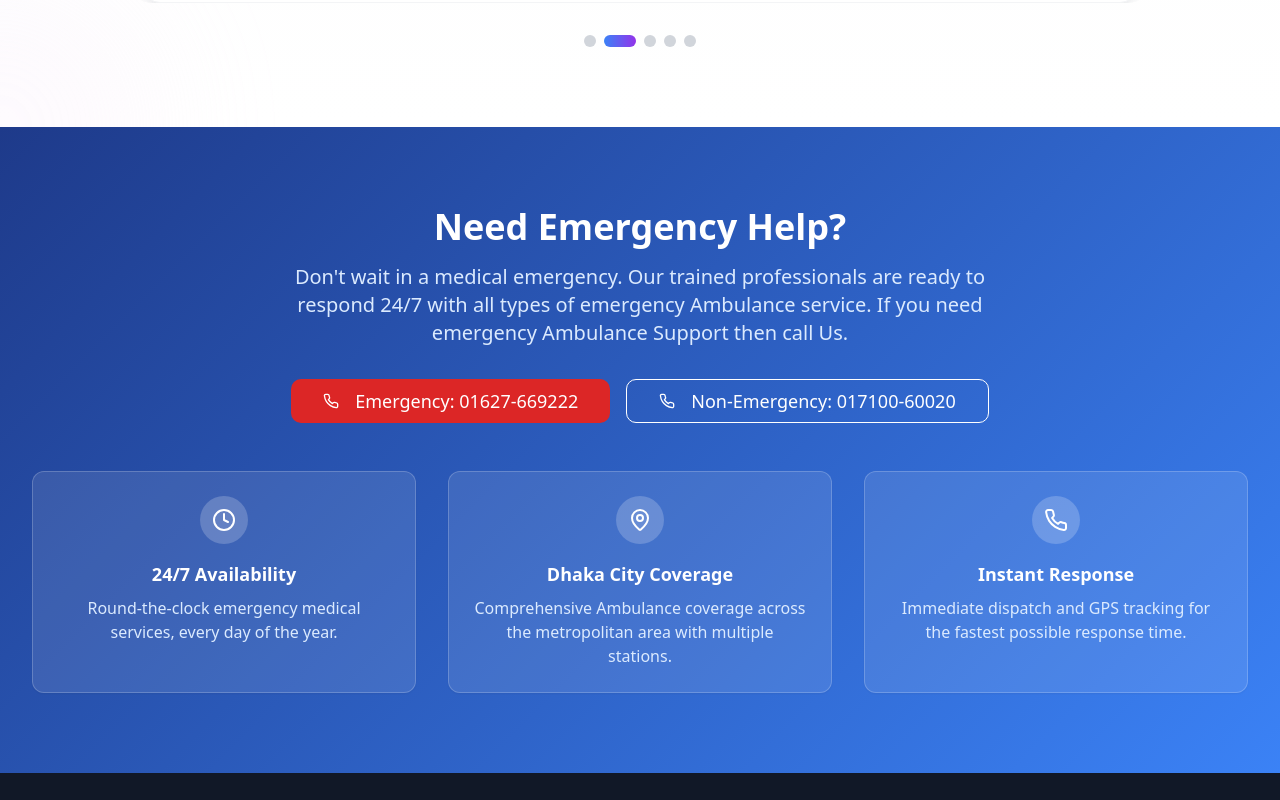
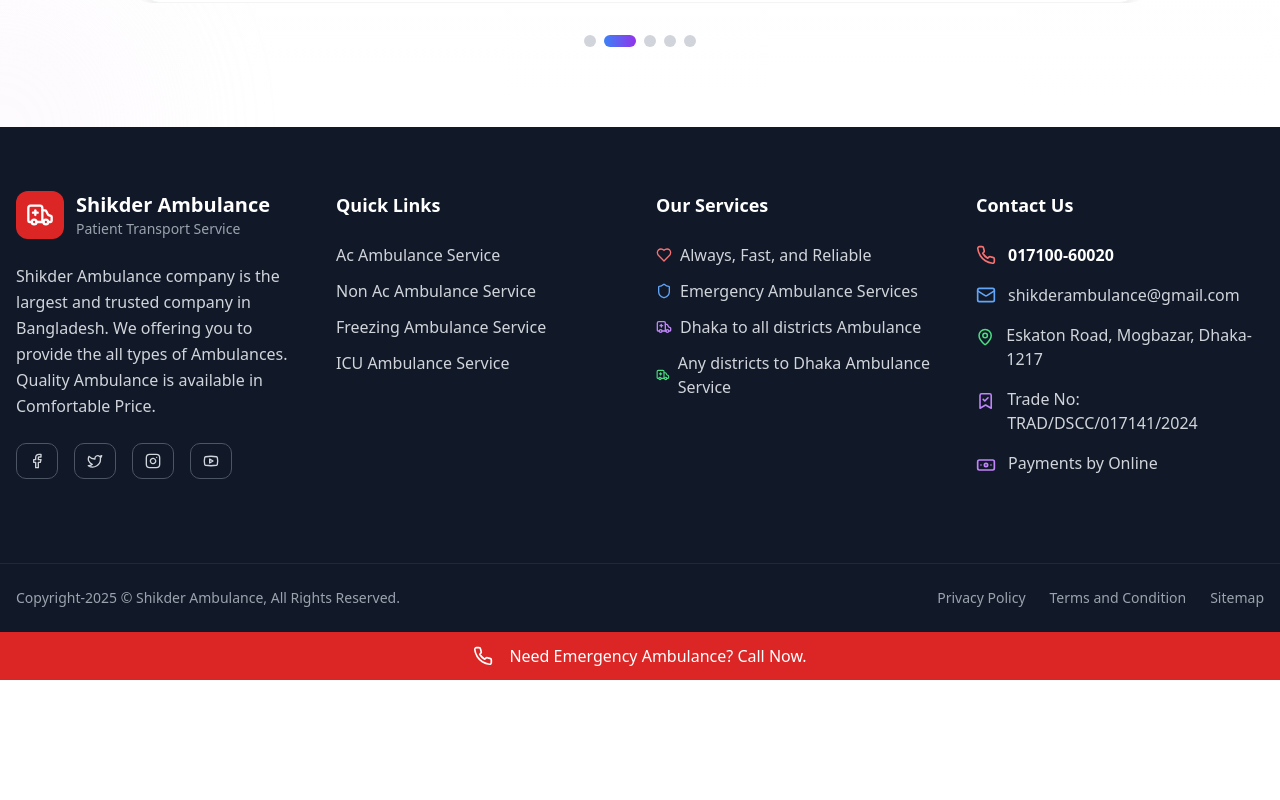
Before and after one commit to mohinranait/shikder-ambulance, a Next.js app: page / in a window 1280 px wide. Shown: the part 5720-6520 px from the top of the page. After the commit the page ends 6400 px from the top, so only its background shows below. Built offline with nearby package versions, Linux system fonts and the light colour scheme; no server answers.

Commit message:
Comment CTA section

```diff
--- a/src/app/(root)/page.tsx
+++ b/src/app/(root)/page.tsx
@@ -42,14 +42,16 @@ export const metadata: Metadata = {
 
 export default function HomePage() {
   return (
-    <>
+    <div
+    // className="overflow-x-hidden"
+    >
       <HeroSection />
       <WhyChooseUs />
       <ServiceOverview />
       <BlogTeasers />
       <PremiumFaqSection />
       <PremiumReviewSection />
-      <ContactCTA />
-    </>
+      {/* <ContactCTA /> */}
+    </div>
   );
 }
```
